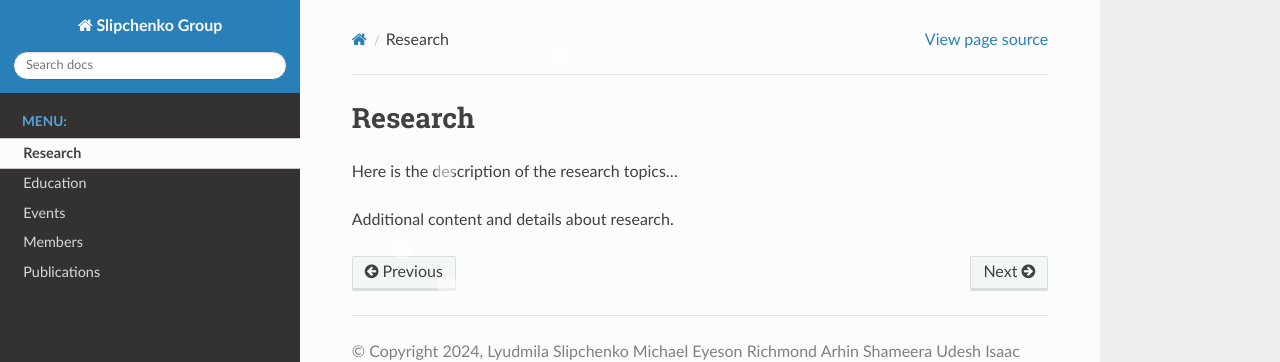
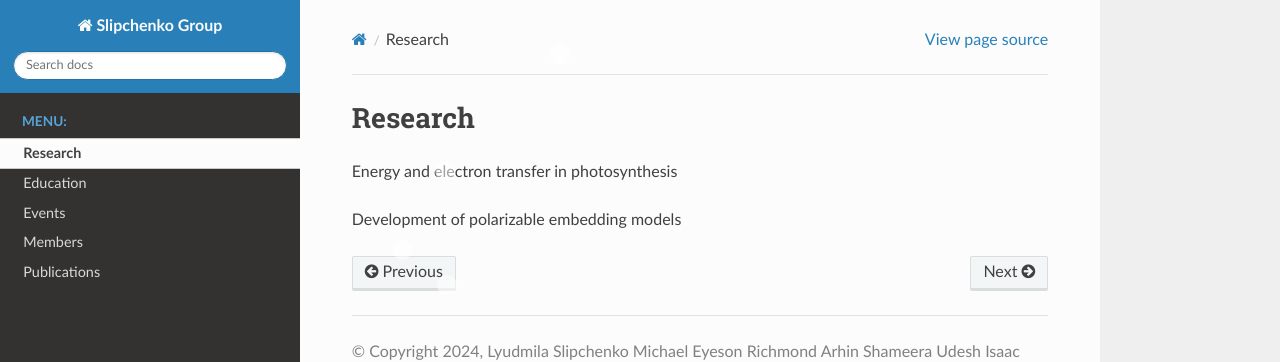
Before and after one commit to Slipchenko-Group/slipchenko-group.github.io, a Sphinx documentation site: the page built from source/Research.rst, in a window 1280 px wide. Shown: the top 362 px of the page. Built offline with Sphinx 7.4.7 and the Read the Docs theme 3.1.0, drawn with Linux system fonts in a browser that asks for light colours; pages that are not in the unit, such as notebooks, are missing from menus.

Commit message:
fixing test

```diff
--- a/source/Research.rst
+++ b/source/Research.rst
@@ -14,6 +14,6 @@ Research
    <div class="molecule" style="animation-delay: 16s;"></div>
    <div class="molecule" style="animation-delay: 18s;"></div>
 
-Here is the description of the research topics...
+Energy and electron transfer in photosynthesis
 
-Additional content and details about research.
+Development of polarizable embedding models
```
